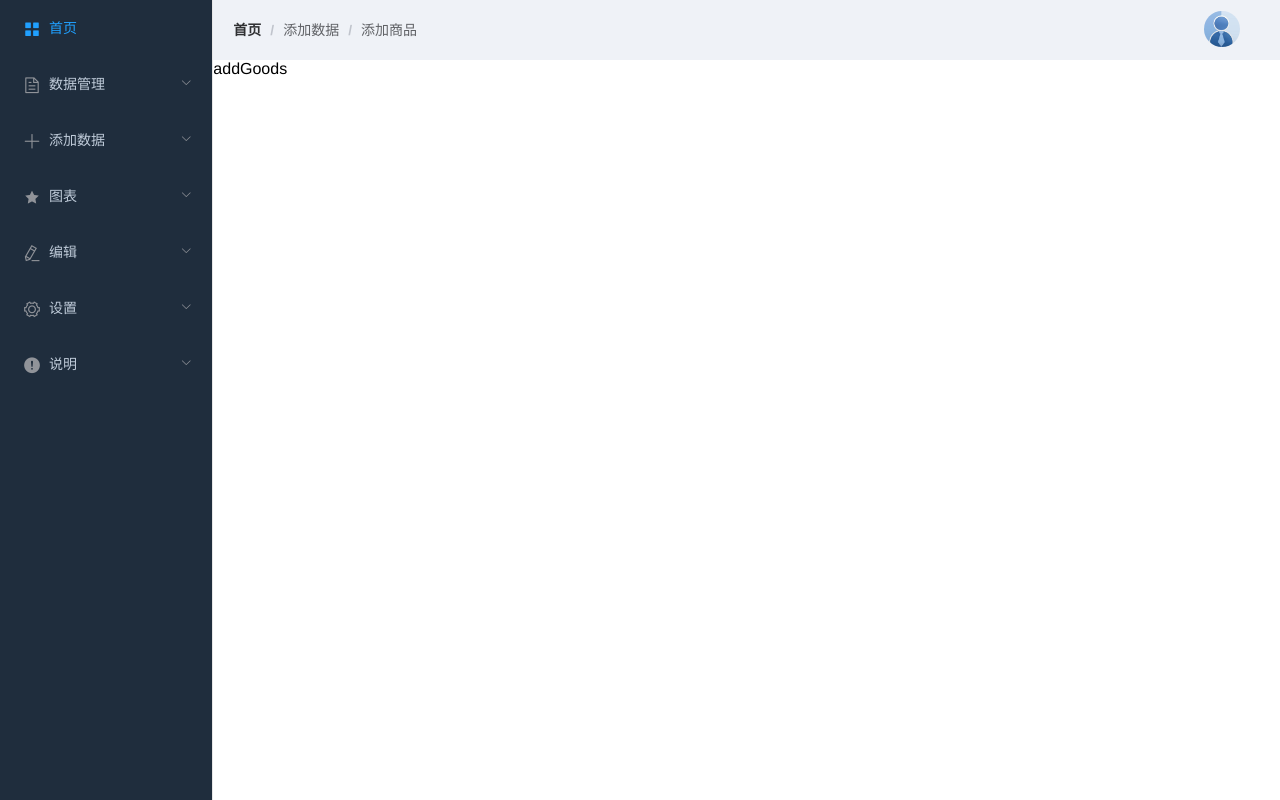
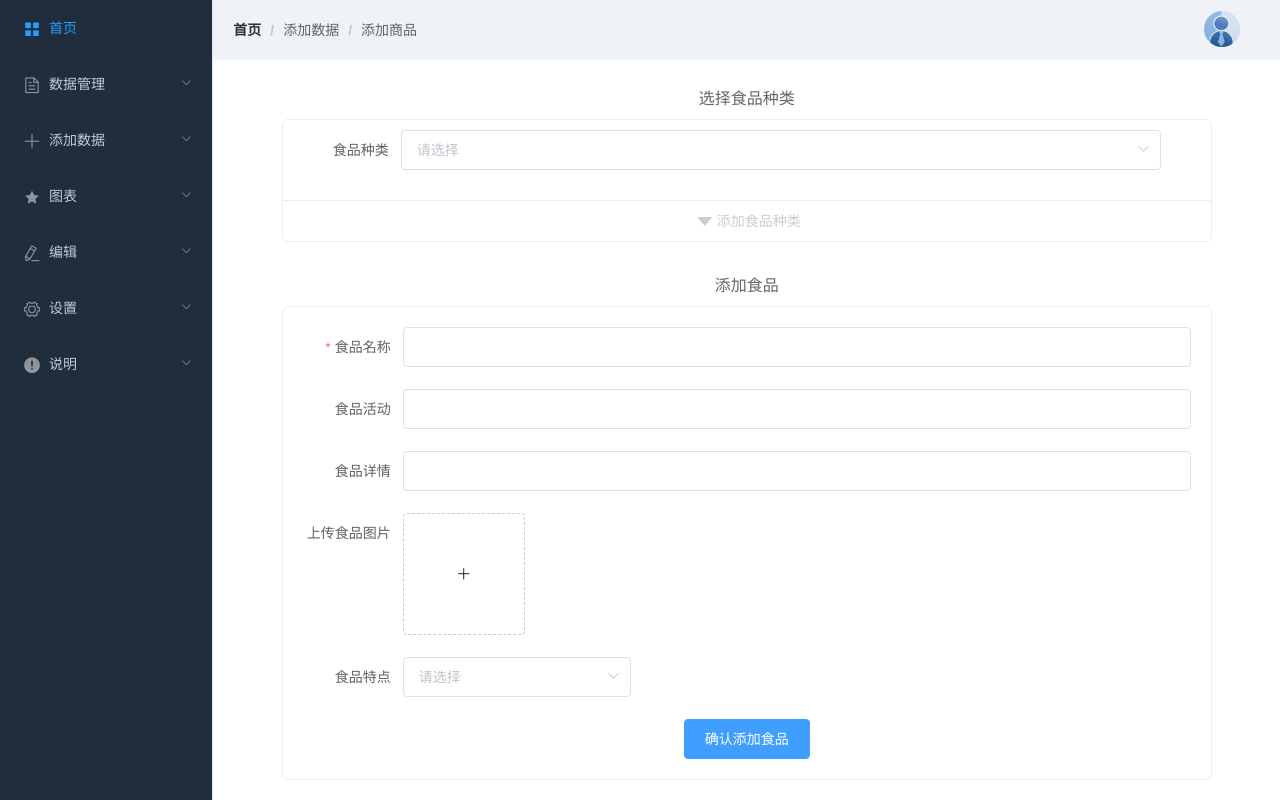
Before and after one commit to hahasha/elm-manage, a Vue app: page /#/manage/addGoods in a window 1280 px wide. Built offline with nearby package versions, Linux system fonts and the light colour scheme.

Commit message:
add goods

```diff
--- a/src/page/addGoods.vue
+++ b/src/page/addGoods.vue
@@ -1,17 +1,251 @@
 <template>
-    <div class="fillcontain">
-        <Header></Header>
-        <div class="add-goods-container">
-            addGoods
+  <div class="fillcontain">
+    <Header></Header>
+    <div class="add-goods-container">
+      <p class="form-title">选择食品种类</p>
+      <el-form class="category-form">
+        <el-form-item label="食品种类" class="select-wrap">
+          <el-select v-model="categories.value" placeholder="请选择">
+            <el-option
+              v-for="item in categories.options"
+              :key="item.value"
+              :value="item.value"
+              :label="item.lable"
+            ></el-option>
+          </el-select>
+        </el-form-item>
+        <el-row class="add-category-wrap" :class="isAddCategory ? 'showEdit' : ''">
+          <el-form-item label="食品种类">
+            <el-input v-model="newCategory.type"></el-input>
+          </el-form-item>
+          <el-form-item label="种类描述">
+            <el-input v-model="newCategory.desc"></el-input>
+          </el-form-item>
+          <el-form-item>
+            <el-button type="primary" @click="handleAddCategory">提交</el-button>
+          </el-form-item>
+        </el-row>
+        <div class="add-category-btn" @click="showAddCategory">
+          <i class="el-icon-caret-top add-icon" v-if="isAddCategory"></i>
+          <i class="el-icon-caret-bottom add-icon" v-else></i>
+          <span>添加食品种类</span>
         </div>
+      </el-form>
+      <p class="form-title">添加食品</p>
+      <el-form class="add-goods-form" :rules="rules">
+        <el-form-item label="食品名称" prop="foodName">
+          <el-input></el-input>
+        </el-form-item>
+        <el-form-item label="食品活动">
+          <el-input></el-input>
+        </el-form-item>
+        <el-form-item label="食品详情">
+          <el-input></el-input>
+        </el-form-item>
+        <el-form-item label="上传食品图片">
+          <el-upload action>
+            <div class="img-wrap">
+              <i class="el-icon-plus"></i>
+            </div>
+          </el-upload>
+        </el-form-item>
+        <el-form-item label="食品特点">
+          <el-select v-model="features.value" multiple>
+            <el-option
+              v-for="item in features.options"
+              :key="item.value"
+              :value="item.value"
+              :label="item.lable"
+            ></el-option>
+          </el-select>
+        </el-form-item>
+        <el-form-item class="btn-wrap">
+          <el-button type="primary">确认添加食品</el-button>
+        </el-form-item>
+      </el-form>
     </div>
+  </div>
 </template>
 
 <script>
-import Header from '@/components/header'
+import Header from "@/components/header";
 export default {
-    components: {
-        Header
+  data() {
+    return {
+      isAddCategory: false,
+      categories: {
+        value: "",
+        options: [
+          {
+            value: "op1",
+            lable: "快餐"
+          },
+          {
+            value: "op2",
+            lable: "甜点"
+          },
+          {
+            value: "op3",
+            lable: "火锅"
+          },
+          {
+            value: "op4",
+            lable: "烧烤"
+          }
+        ]
+      },
+      newCategory: {
+        type: "",
+        desc: ""
+      },
+      features: {
+        value: [],
+        options: [
+          {
+            value: "op1",
+            lable: "新品"
+          },
+          {
+            value: "op2",
+            lable: "招牌"
+          },
+          {
+            value: "op3",
+            lable: "特色"
+          }
+        ]
+      },
+      specs: "1",
+      rules: {
+        foodName: [{ required: true, message: "请输入店铺名称", trigger: "blur" }]
+      }
+    };
+  },
+  methods: {
+    showAddCategory() {
+      this.isAddCategory = !this.isAddCategory;
+    },
+    handleAddCategory() {
+      this.categories.options.push({
+        value: this.newCategory.type,
+        lable: this.newCategory.type
+      })
+      this.newCategory.type = '';
+      this.$message('添加成功');
     }
+  },
+  components: {
+    Header
+  }
+};
+</script>
+
+<style lang="less" scoped>
+.add-goods-container {
+  padding: 25px 0;
+  .form-title {
+    text-align: center;
+    font-size: 16px;
+    color: #666;
+    margin-bottom: 10px;
+  }
+  .category-form {
+    width: 930px;
+    margin: 0 auto 30px auto;
+    border: 1px solid #eaeefb;
+    border-radius: 6px;
+    padding-top: 10px;
+    box-sizing: border-box;
+    .el-form-item {
+      display: flex;
+      margin: 20px 50px;
+      text-align: center;
+      /deep/ .el-form-item__content {
+        flex: 1;
+      }
+      /deep/ .el-select {
+        width: 100%;
+      }
+    }
+    .add-category-wrap {
+      height: 0;
+      background: #f9fafc;
+      overflow: hidden;
+      transition: all 400ms;
+      & .el-form-item:first-child {
+        padding-top: 10px;
+      }
+      & .el-form-item:last-child {
+        padding-bottom: 20px;
+      }
+    }
+    .add-category-wrap.showEdit {
+      height: 210px;
+    }
+    .add-category-btn {
+      height: 40px;
+      line-height: 40px;
+      font-size: 14px;
+      text-align: center;
+      color: #ccc;
+      transition: all 400ms;
+      cursor: pointer;
+      //   span {
+      //     transition: all 400ms;
+      //   }
+      .add-icon {
+        font-size: 24px;
+        transform: translateY(14%);
+        // transition: all 400ms;
+      }
+    }
+    .add-category-btn:hover {
+      color: #20a0ff;
+    }
+    .select-wrap {
+      border-bottom: 1px solid #eaeefb;
+      margin: 0;
+      padding: 0 50px 30px 50px;
+    }
+    &:hover {
+      box-shadow: 0 2px 4px rgba(0, 0, 0, 0.12), 0 0 6px rgba(0, 0, 0, 0.04);
+    }
+  }
+  .add-goods-form {
+    width: 930px;
+    border: 1px solid #eaeefb;
+    border-radius: 6px;
+    padding: 20px;
+    box-sizing: border-box;
+    margin: 0 auto;
+    .el-form-item {
+      display: flex;
+      /deep/ .el-form-item__content {
+        flex: 1;
+      }
+      &.btn-wrap {
+        text-align: center;
+        margin-bottom: 0;
+      }
+    }
+    .img-wrap {
+      width: 120px;
+      height: 120px;
+      border: 1px dashed #ccc;
+      border-radius: 4px;
+      line-height: 120px;
+      text-align: center;
+      &:hover {
+        border-color: #409eff;
+      }
+    }
+    /deep/ .el-form-item__label {
+      text-align: right;
+      width: 100px;
+    }
+    &:hover {
+      box-shadow: 0 2px 4px rgba(0, 0, 0, 0.12), 0 0 6px rgba(0, 0, 0, 0.04);
+    }
+  }
 }
-</script>
+</style>
--- a/src/page/illustration.vue
+++ b/src/page/illustration.vue
@@ -1,7 +1,10 @@
 <template>
     <div class="fillcontain">
         <Header></Header>
-        <div class="illustration-wrap"></div>
+        <div class="illustration-wrap">
+            <p>elm后台管理项目</p>
+            <p>登录即自动注册为管理员</p>
+        </div>
     </div>
 </template>
 
@@ -13,3 +16,15 @@ export default {
     }
 }
 </script>
+
+<style lang="less" scoped>
+.illustration-wrap{
+    padding: 20px;
+    color: #666;
+    p {
+        font-size: 16px;
+        text-align: center;
+        line-height: 40px;
+    }
+}
+</style>
--- a/src/page/login.vue
+++ b/src/page/login.vue
@@ -41,17 +41,21 @@ export default {
     if (this.isLogout) {
       this.$message("退出成功");
     }
-    console.log(new Date())
   },
   methods: {
     saveUserInfo() {
       const data = {
+        id: parseInt((Math.random() + 1) * Math.pow(10, 4 - 1)),
         username: this.ruleForm.username,
         password: this.ruleForm.password,
-        date: new Date()
+        registerTime: (new Date()).toLocaleString(),
+        limits: "admin",
+        avatorUrl: "http://elm.cangdu.org/img/16f132484ce61386.jpg"
       };
+      this.$store.commit("UPDATEUSERINFO", data);
     },
     subForm(loginForm) {
+      this.saveUserInfo();
       this.$refs[loginForm].validate(val => {
         if (val) {
           this.$router.push({
--- a/src/page/setting.vue
+++ b/src/page/setting.vue
@@ -1,15 +1,105 @@
 <template>
-    <div class="fillcontain">
-        <Header></Header>
-        <div class="setting-wrap"></div>
+  <div class="fillcontain">
+    <Header></Header>
+    <div class="setting-wrap">
+      <p class="title">管理员信息</p>
+      <el-form :model="userInfo" class="form-wrap">
+        <el-form-item label="ID">
+          <span>{{userInfo.id}}</span>
+        </el-form-item>
+        <el-form-item label="姓名">
+          <span>{{userInfo.username}}</span>
+        </el-form-item>
+        <el-form-item label="注册时间">
+          <span>{{userInfo.registerTime}}</span>
+        </el-form-item>
+        <el-form-item label="管理员权限">
+          <span>{{userInfo.admin = 'admin' ? '管理员' : '普通用户'}}</span>
+        </el-form-item>
+        <el-form-item label="更换头像">
+          <img :src="userInfo.avatorUrl" />
+        </el-form-item>
+      </el-form>
     </div>
+  </div>
 </template>
 
 <script>
-import Header from '@/components/header'
+import Header from "@/components/header";
 export default {
-    components: {
-        Header
+  computed: {
+    userInfo() {
+      return this.$store.state.userInfo;
     }
+  },
+  components: {
+    Header
+  },
+  filters: {
+    formatDate(date, fmt) {
+      date = new Date(date);
+      if (typeof fmt === "undefined") {
+        fmt = "yyyy-MM-dd hh:mm:ss";
+      }
+      if (/(y+)/.test(fmt)) {
+        fmt = fmt.replace(
+          RegExp.$1,
+          (date.getFullYear() + "").substr(4 - RegExp.$1.length)
+        );
+      }
+      let o = {
+        "M+": date.getMonth() + 1,
+        "d+": date.getDate(),
+        "h+": date.getHours(),
+        "m+": date.getMinutes(),
+        "s+": date.getSeconds()
+      };
+      for (let k in o) {
+        if (new RegExp(`(${k})`).test(fmt)) {
+          let str = o[k] + "";
+          fmt = fmt.replace(
+            RegExp.$1,
+            RegExp.$1.length === 1 ? str : ("00" + str).substr(str.length)
+          );
+        }
+      }
+      return fmt;
+    }
+  }
+};
+</script>
+
+<style lang="less" scoped>
+.setting-wrap {
+  padding: 25px 0;
+  .title {
+    font-size: 24px;
+    color: #666;
+    text-align: center;
+    margin-bottom: 25px;
+  }
+  .form-wrap {
+    width: 960px;
+    margin: 0 auto;
+    padding: 10px 20px;
+    background: #f9fafc;
+    border-radius: 10px;
+    color: #666;
+    /deep/ .el-form-item__label {
+      font-size: 16px;
+    }
+    /deep/ .el-form-item__content {
+      font-size: 16px;
+    }
+    img {
+      width: 120px;
+      height: 120px;
+      border-radius: 4px;
+      border: 1px dashed #ccc;
+    }
+    img:hover {
+      border-color: #20a0ff;
+    }
+  }
 }
-</script>
+</style>
--- a/src/store/index.js
+++ b/src/store/index.js
@@ -5,12 +5,12 @@ Vue.use(Vuex)
 
 const state = {
   userInfo: {
+    id: '',
     username: '',
     password: '',
     registerTime: '',
-    limits: 'admin',
-    id: (Math.random() + 1) * Math.pow(10, 4 - 1),
-    avatorUrl: '../assets/images/avator.jpg'
+    limits: '',
+    avatorUrl: ''
   }
 }
 
```
